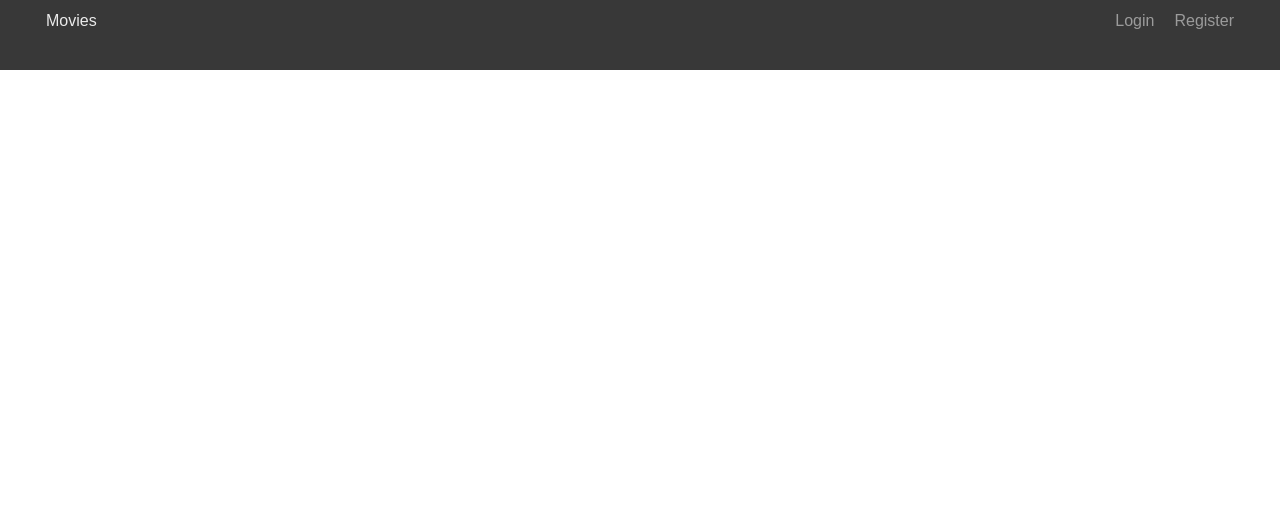
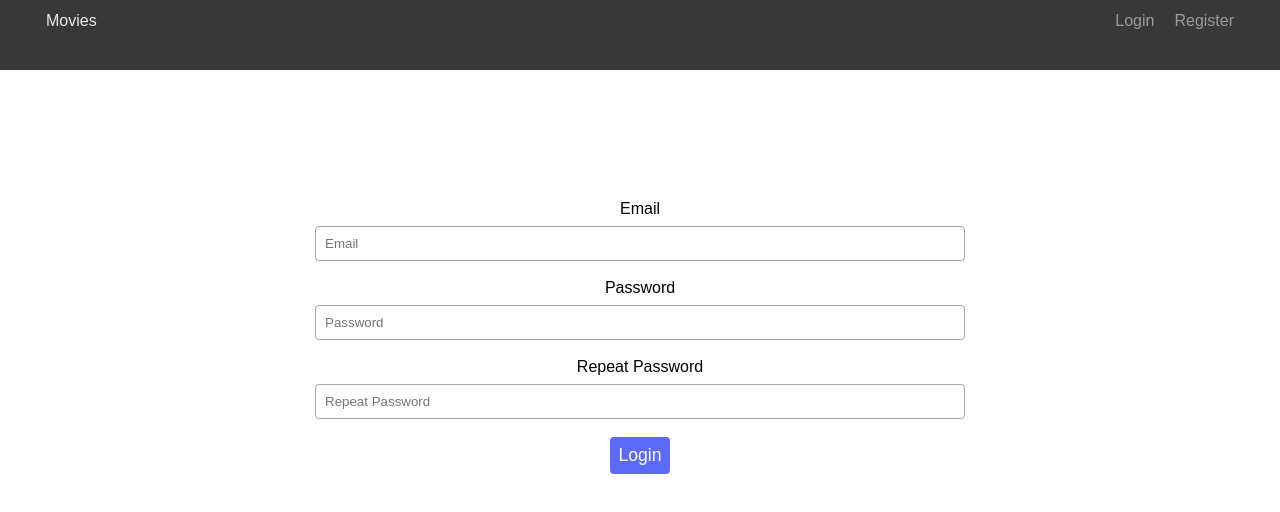
Before and after one commit to dbegogow/movies-library, a React (Create React App) app: page /register in a window 1280 px wide. Shown: the top 512 px of the page. Built offline with nearby package versions, Linux system fonts and the light colour scheme.

Commit message:
Change form components structure

```diff
--- a/src/App.js
+++ b/src/App.js
@@ -2,7 +2,8 @@ import { Route, Switch } from 'react-router-dom';
 import Header from './components/Header';
 import Login from './components/Login';
 import Home from './components/Home';
-import LoginForm from './components/LoginForm';
+import LoginForm from './components/Forms/LoginForm';
+import RegisterForm from './components/Forms/RegisterForm';
 
 function App() {
     return (
@@ -14,6 +15,9 @@ function App() {
                 </Route>
                 <Route path="/login">
                     <LoginForm />
+                </Route>
+                <Route path="/register">
+                    <RegisterForm />
                 </Route>
                 <Route exact path="/home">
                     <Home />
--- a/src/components/LoginForm/LoginForm.module.css
+++ b/src/components/Forms/Form.module.css
@@ -7,6 +7,15 @@
     top: 25vh;
     margin: 0 auto;
     max-width: 650px;
+}
+
+.input {
+    width: 100%;
+    margin-top: 8px;
+    margin-bottom: 18px;
+    border-radius: 4px;
+    border: 1px solid #A4A4A4;
+    padding: 9px;
 }
 
 .button {
@@ -19,5 +28,10 @@
 }
 
 .button:hover {
+    background: #67D7F2;
+    color: #000;
+}
+
+.button:hover {
     cursor: pointer;
 }
--- /dev/null
+++ b/src/components/Forms/LoginForm/LoginForm.js
@@ -0,0 +1,15 @@
+import styles from '../Form.module.css';
+
+const LoginForm = () => {
+    return (
+        <form className={styles.container}>
+            <label for="email">Email</label>
+            <input className={styles.input} type="text" id="email" name="email" placeholder="Email" />
+            <label for="password">Password</label>
+            <input className={styles.input} type="password" id="password" name="password" placeholder="Password" />
+            <button className={styles.button}>Login</button>
+        </form>
+    );
+};
+
+export default LoginForm;
--- /dev/null
+++ b/src/components/Forms/RegisterForm/RegisterForm.js
@@ -0,0 +1,17 @@
+import styles from '../Form.module.css';
+
+const RegisterForm = () => {
+    return (
+        <form className={styles.container}>
+            <label for="email">Email</label>
+            <input className={styles.input} type="text" id="email" name="email" placeholder="Email" />
+            <label for="password">Password</label>
+            <input className={styles.input} type="password" id="password" name="password" placeholder="Password" />
+            <label for="password">Repeat Password</label>
+            <input className={styles.input} type="password" id="password" name="password" placeholder="Repeat Password" />
+            <button className={styles.button}>Login</button>
+        </form>
+    );
+};
+
+export default RegisterForm;
--- /dev/null
+++ b/src/components/Forms/RegisterForm/index.js
@@ -0,0 +1 @@
+export { default } from './RegisterForm';
--- a/src/components/InputField/InputField.js
+++ /dev/null
@@ -1,12 +0,0 @@
-import styles from './InputField.module.css';
-
-const InputField = (props) => {
-    return (
-        <div className={styles.container}>
-            <div>{props.name}</div>
-            <input className={styles.field} type={props.type} placeholder={props.placeholder} />
-        </div>
-    );
-};
-
-export default InputField;
--- a/src/components/InputField/InputField.module.css
+++ /dev/null
@@ -1,13 +0,0 @@
-.container {
-    width: 100%;
-    margin-bottom: 18px;
-    text-align: center;
-}
-
-.field {
-    width: 100%;
-    margin-top: 8px;
-    border-radius: 4px;
-    border: 1px solid #A4A4A4;
-    padding: 9px;
-}
--- a/src/components/InputField/index.js
+++ /dev/null
@@ -1 +0,0 @@
-export { default } from './InputField';
--- a/src/components/LoginForm/LoginForm.js
+++ /dev/null
@@ -1,14 +0,0 @@
-import styles from './LoginForm.module.css';
-import InputField from '../InputField';
-
-const LoginForm = () => {
-    return (
-        <div className={styles.container}>
-            <InputField name="Email" type="text" placeholder="Email" />
-            <InputField name="Password" type="password" placeholder="Password" />
-            <button className={styles.button}>Login</button>
-        </div>
-    );
-};
-
-export default LoginForm;
```
Also changed, not shown: src/components/Forms/LoginForm/index.js (renamed from src/components/LoginForm/index.js).
